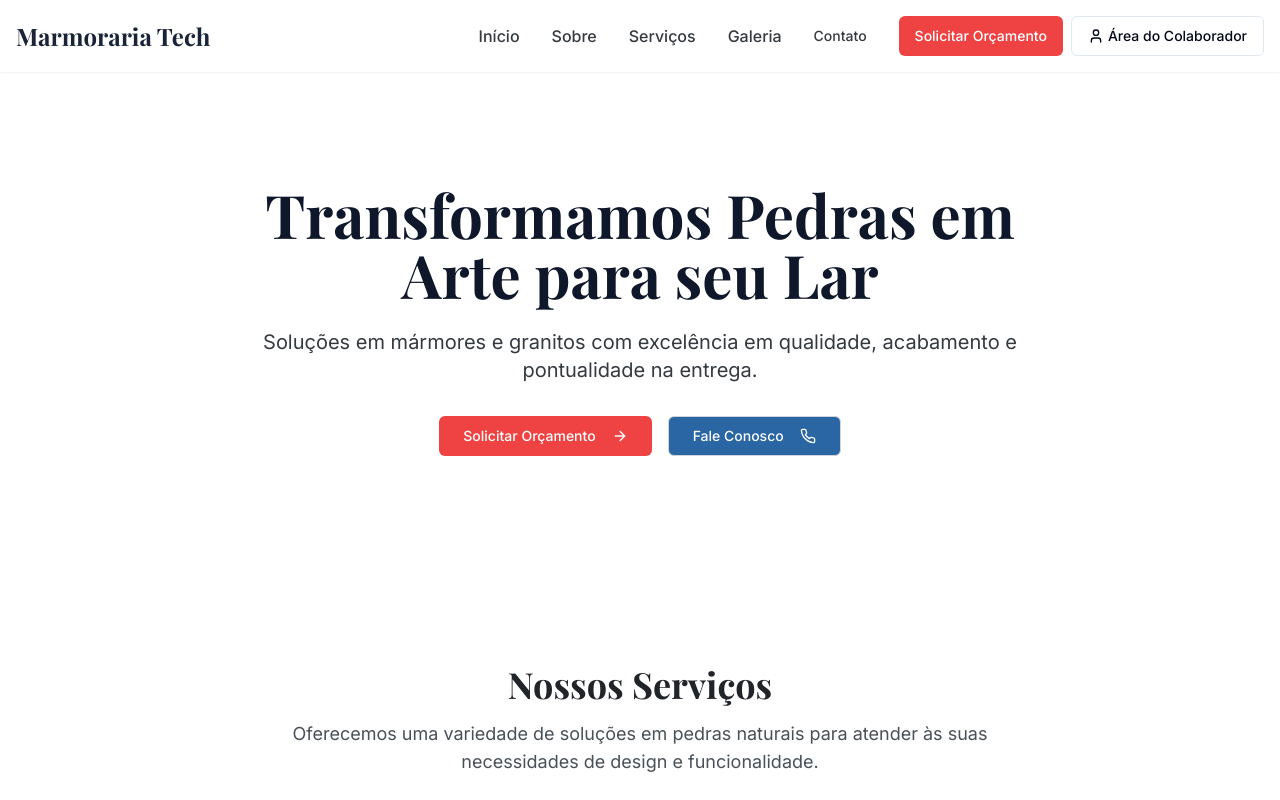
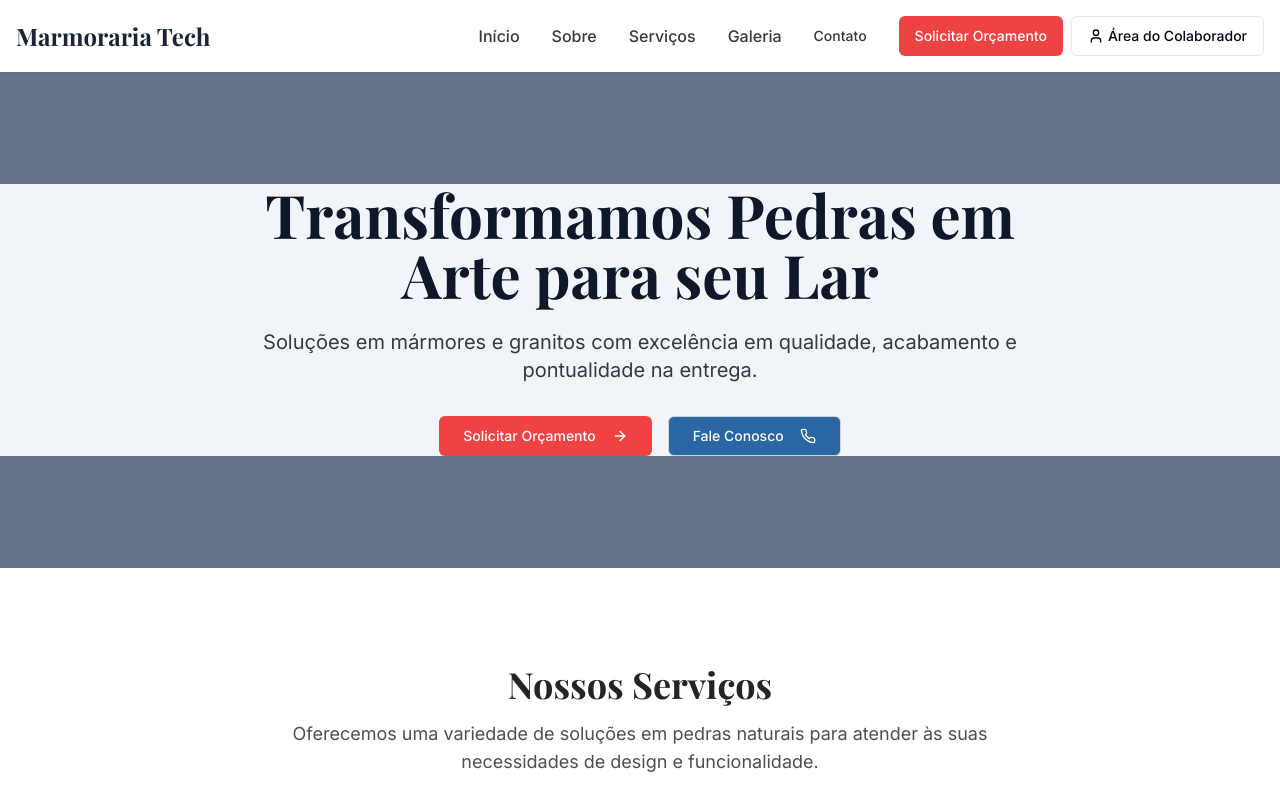
Before and after one commit to TauaRibeiro/marmoraria-budget-manager, a React (Vite) app: page / in a window 1280 px wide. Shown: the top 800 px of the page. Built offline with nearby package versions, Linux system fonts and the light colour scheme.

Commit message:
Visual edit in Lovable
Edited UI in Lovable

```diff
--- a/src/pages/Index.tsx
+++ b/src/pages/Index.tsx
@@ -1,19 +1,16 @@
-
 import { Link } from "react-router-dom";
 import { Button } from "@/components/ui/button";
 import { ArrowRight, Check, Phone } from "lucide-react";
 import Navbar from "@/components/Navbar";
 import Footer from "@/components/Footer";
-
 const Index = () => {
-  return (
-    <div className="flex flex-col min-h-screen">
+  return <div className="flex flex-col min-h-screen">
       <Navbar />
 
       <main className="flex-grow">
         {/* Hero Section with luxury marble gradient background */}
-        <section className="relative bg-gradient-to-r from-marble-beige to-marble-gold py-20 md:py-28">
-          <div className="container mx-auto px-4">
+        <section className="relative bg-gradient-to-r from-marble-beige to-marble-gold py-20 md:py-28 bg-slate-500">
+          <div className="container mx-auto px-4 bg-slate-100 py-0">
             <div className="max-w-3xl mx-auto text-center">
               <h1 className="text-4xl md:text-5xl lg:text-6xl font-bold mb-6 text-marble-900">
                 Transformamos Pedras em Arte para seu Lar
@@ -194,8 +191,6 @@ const Index = () => {
       </main>
 
       <Footer />
-    </div>
-  );
+    </div>;
 };
-
 export default Index;
```
